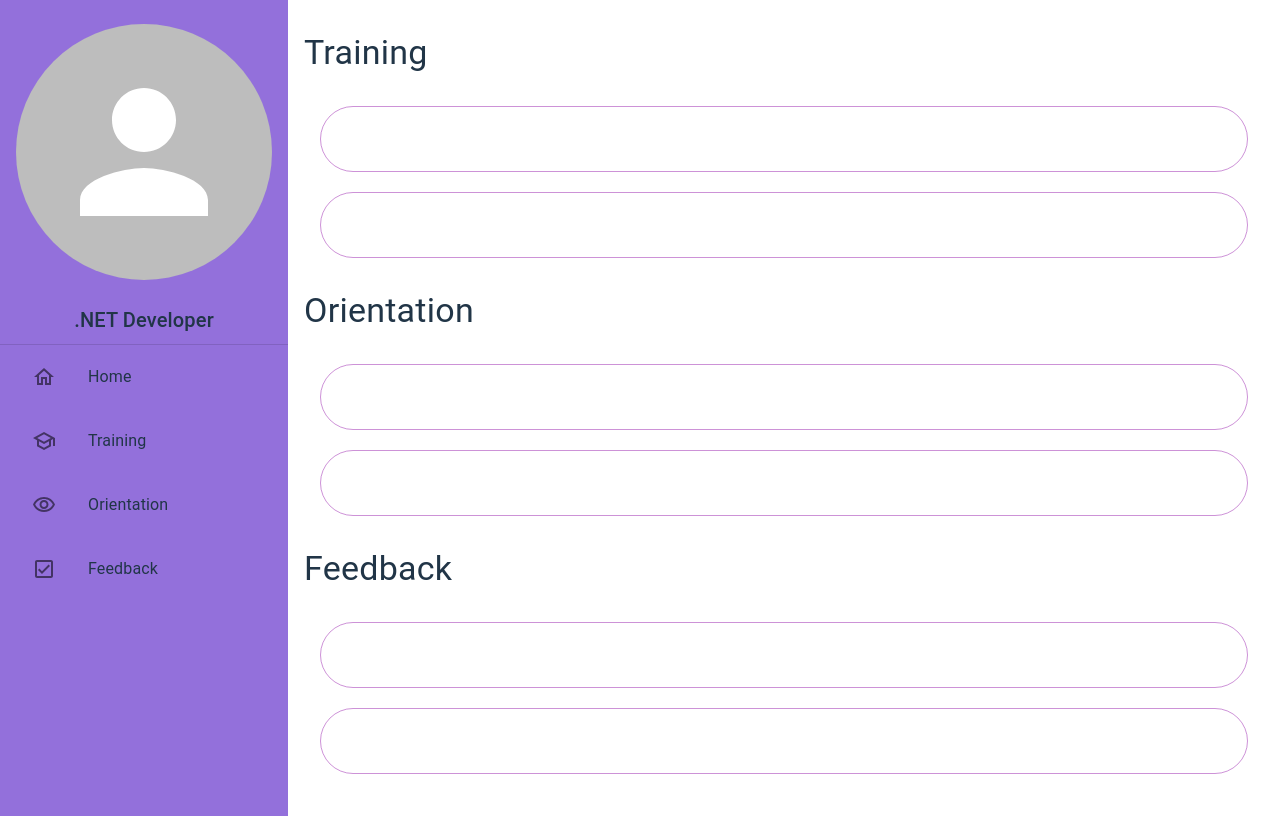
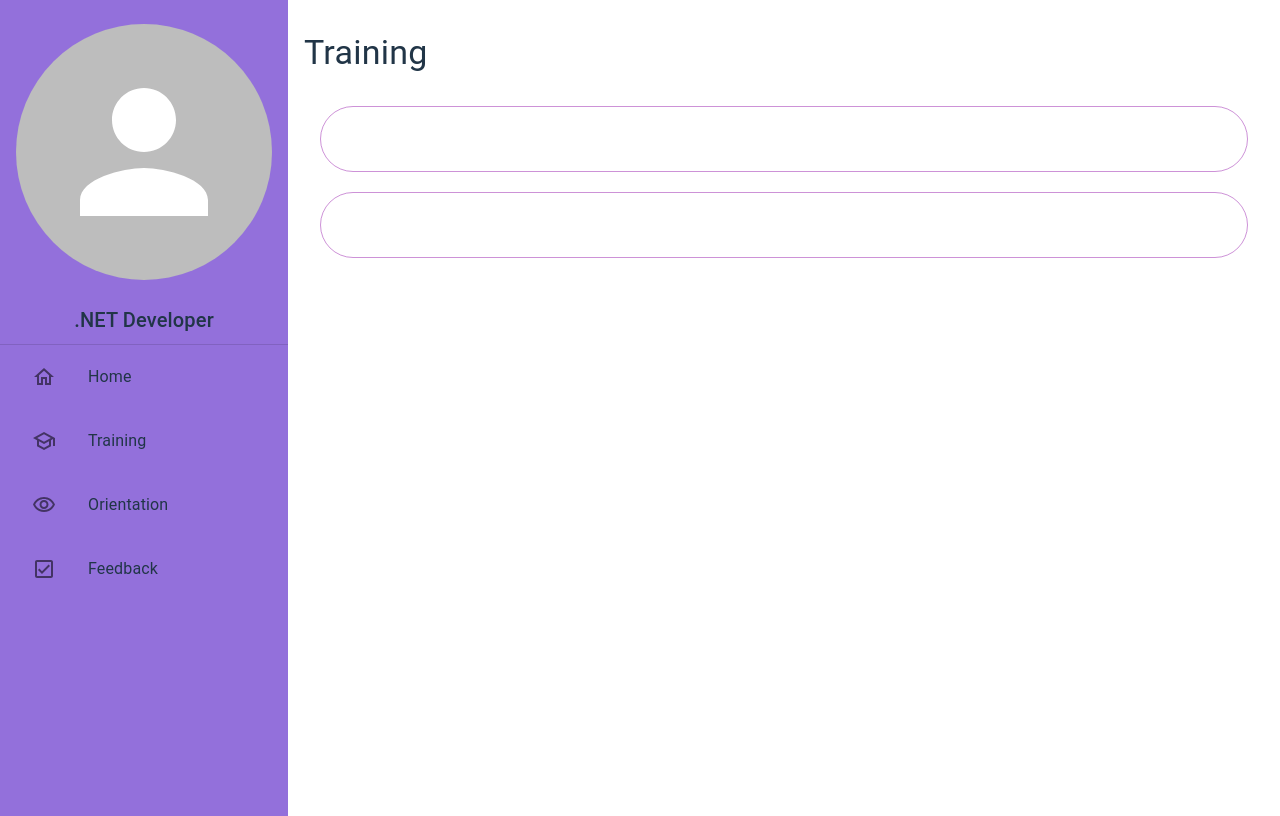
Before and after one commit to noctvrno/ETOS, a React (Vite) app in the folder Etos.Client/: page /training in a window 1280 px wide. Built offline with nearby package versions, Linux system fonts and the light colour scheme.

Commit message:
Add Training component.

```diff
--- /dev/null
+++ b/Etos.Client/src/components/activity/training/training.jsx
@@ -0,0 +1,8 @@
+import React from 'react'
+import ActivityFeedGroup from '../activity-feed-group'
+
+export default function Training() {
+    return (
+        <ActivityFeedGroup groupName="Training" />
+    )
+}
--- a/Etos.Client/src/main.jsx
+++ b/Etos.Client/src/main.jsx
@@ -7,6 +7,7 @@ import {
 } from 'react-router-dom';
 import NavBarPage from './components/nav-bar/nav-bar-page.jsx';
 import ActivityFeed from './components/activity/activity-feed.jsx';
+import Training from './components/activity/training/training.jsx';
 
 const router = createBrowserRouter([
     {
@@ -18,7 +19,7 @@ const router = createBrowserRouter([
             },
             {
                 path: "training",
-                element: <ActivityFeed />
+                element: <Training />
             },
             {
                 path: "orientation",
```
